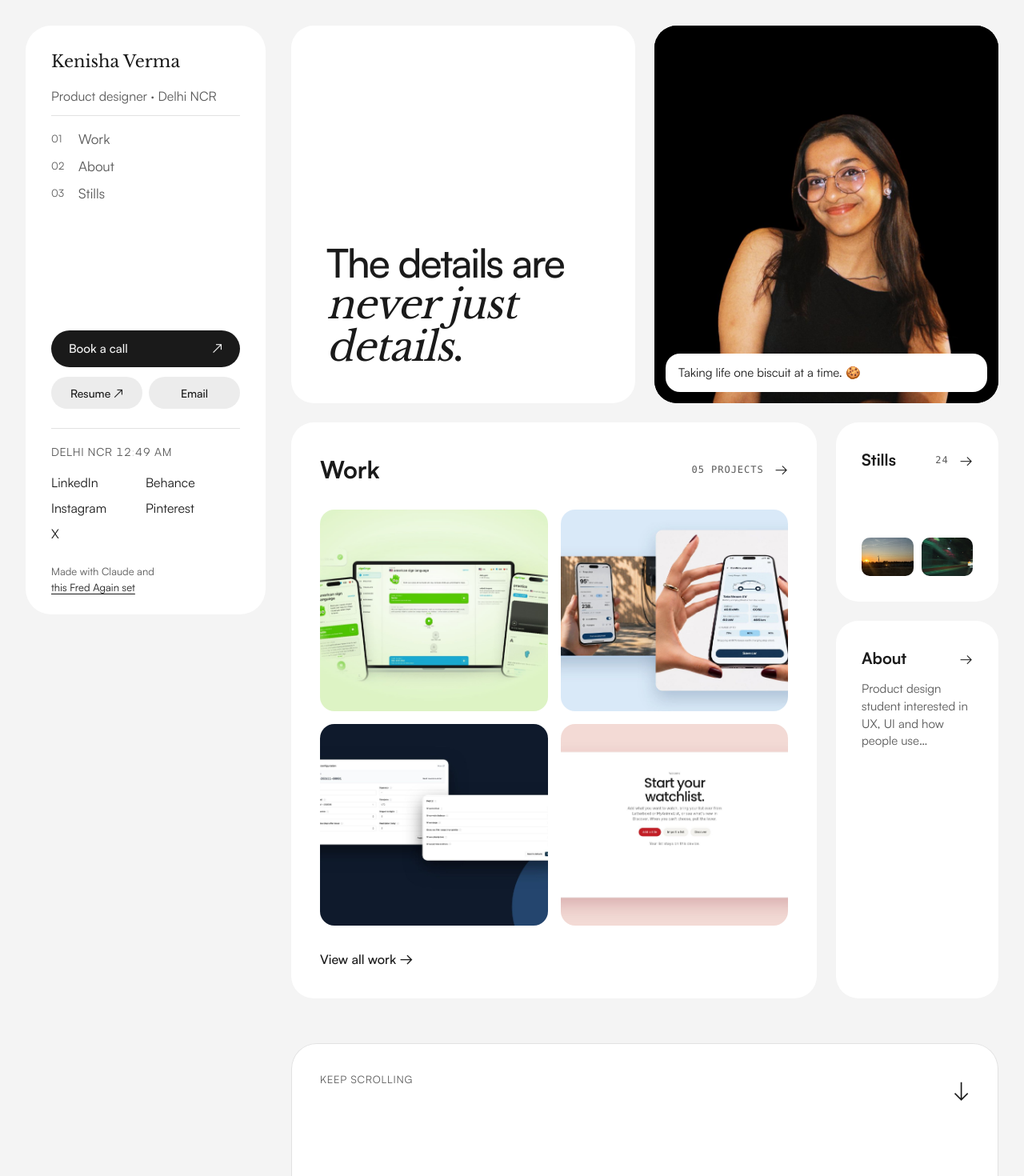
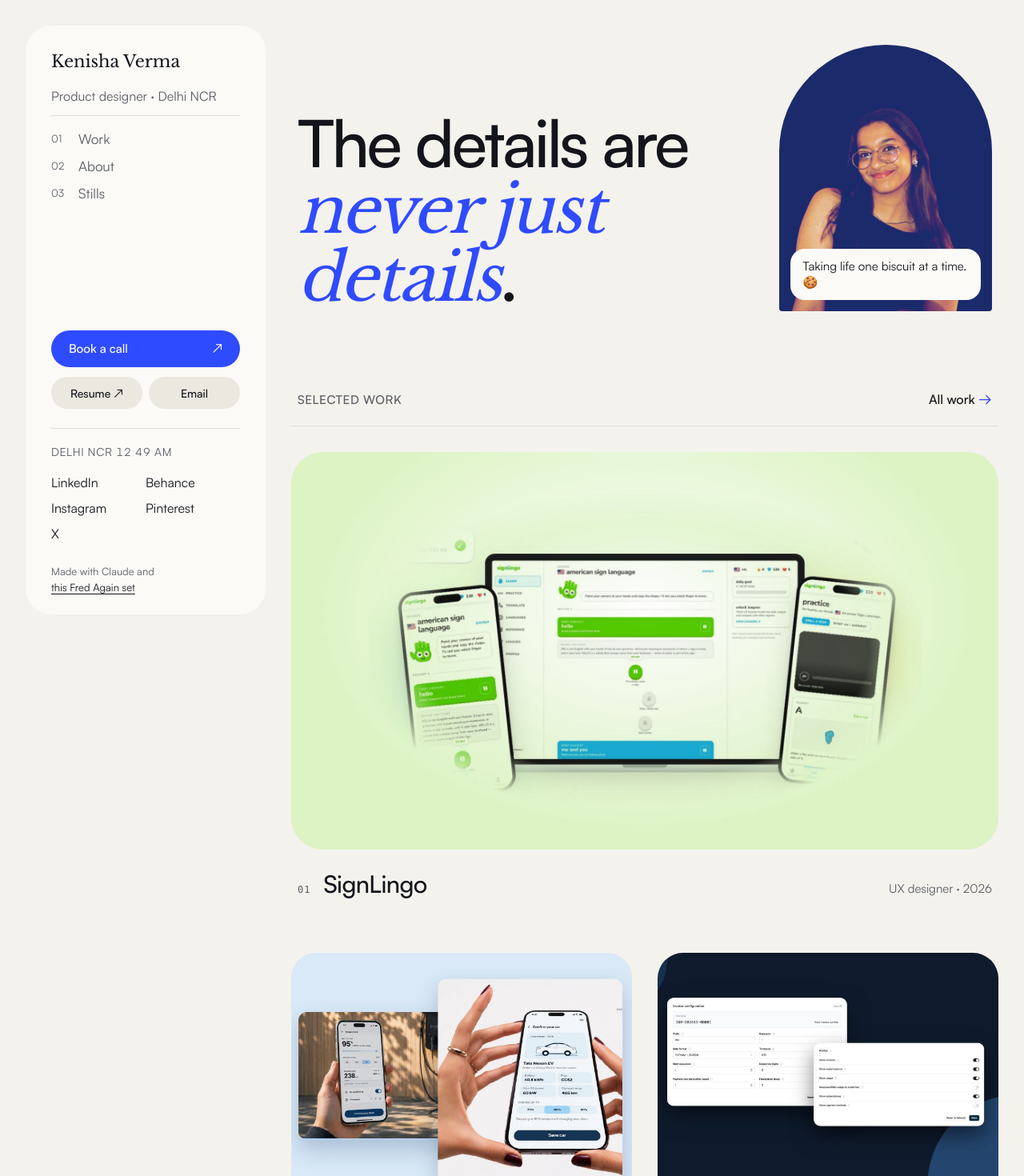
Before and after one commit to KaeV18/pportfolio, a Next.js app: page / in a window 1280 px wide. Shown: the top 1470 px of the page at 80% size. Built offline with nearby package versions, Linux system fonts and the light colour scheme.

Commit message:
Redesign: work-led home, new palette, portrait treatment

```diff
--- a/src/app/globals.css
+++ b/src/app/globals.css
@@ -4,8 +4,8 @@
 @font-face{font-family:"Satoshi";src:url("/fonts/satoshi-700.woff2") format("woff2");font-weight:700;font-display:swap}
 
 :root{
-  --bg:#f4f4f4;--surface:#fff;--ink:#1a1a1a;--muted:#595959;--faint:#767676;--rule:#e2e2e2;
-  --gray:#e6e6e6;--pill:#ececec;--dark:#1a1a1a;--on-dark:#f4f4f4;
+  --bg:#F4F2ED;--surface:#FBFAF7;--ink:#13151B;--muted:#5b5e66;--faint:#7a7d85;--rule:#e1ded6;
+  --gray:#e7e4dc;--pill:#ebe8e0;--dark:#13151B;--on-dark:#F4F2ED;--accent:#2F4BFF;
   --sans:"Satoshi","Helvetica Neue",Helvetica,Arial,sans-serif;
   --serif:var(--serif-font),"Libre Baskerville",Georgia,serif;
   --mono:ui-monospace,SFMono-Regular,Menlo,Consolas,monospace;
@@ -410,3 +410,36 @@ html.lb-lock{overflow:hidden}
 .decision.noimg,.decision.flip.noimg{grid-template-columns:1fr}
 
 @media (min-width:1181px){.t-about{grid-row:4/span 2}}
+
+/* ---------- v5 home: work-led ---------- */
+.home{display:flex;flex-direction:column;gap:96px;padding-bottom:24px}
+.hero2{display:grid;grid-template-columns:minmax(0,1.35fr) minmax(0,.65fr);gap:48px;align-items:end;padding:24px 8px 0}
+.hero2 .statement{font-size:clamp(46px,6.4vw,104px);font-weight:500;line-height:1.0;letter-spacing:-.04em}
+.hero2 .statement em{font-family:var(--serif);font-style:italic;font-weight:400;color:var(--accent);letter-spacing:-.03em}
+.hero2-photo{margin:0;position:relative;border-radius:999px 999px 28px 28px;overflow:hidden;background:#1b2a6b;aspect-ratio:4/5}
+.hero2-photo img{width:100%;height:100%;object-fit:cover;object-position:96% 30%;mix-blend-mode:lighten}
+.hero2-photo figcaption{position:absolute;left:14px;right:14px;bottom:14px;padding:12px 16px;background:var(--surface);border-radius:18px;font-size:15px;line-height:1.35}
+.sel-head{display:flex;justify-content:space-between;align-items:baseline;padding:0 8px 20px;border-bottom:1px solid var(--rule)}
+.sel-head h2{font-size:15px;font-weight:500;letter-spacing:.04em;text-transform:uppercase;color:var(--muted)}
+.sel-all{font-size:16px;font-weight:500}
+.sel-grid{display:grid;grid-template-columns:repeat(2,minmax(0,1fr));gap:64px 32px;padding-top:32px}
+.sel-item{display:flex;flex-direction:column;gap:20px;min-width:0}
+.sel-item.wide{grid-column:1/-1}
+.sel-stage{border-radius:32px;overflow:hidden;aspect-ratio:4/3;background:var(--gray);transition:transform .8s var(--ease)}
+.sel-item.wide .sel-stage{aspect-ratio:16/9;border-radius:40px}
+.sel-stage .ph{height:100%;border-radius:0}
+.sel-item:hover .sel-stage{transform:scale(.988)}
+.sel-item:hover .sel-stage img{transform:scale(1.04)}
+.sel-item:hover .t{text-decoration:underline;text-underline-offset:5px;text-decoration-color:var(--accent)}
+.sel-meta{display:flex;align-items:baseline;gap:16px;padding:0 8px;flex-wrap:wrap}
+.sel-meta h3{font-size:30px;font-weight:500;letter-spacing:-.02em}
+.sel-meta .sub{margin-left:auto;font-size:15px;color:var(--muted)}
+.duo2{display:grid;grid-template-columns:repeat(2,minmax(0,1fr));gap:24px}
+.duo-tile{display:flex;flex-direction:column;gap:20px;justify-content:space-between;background:var(--surface);border-radius:32px;padding:36px;min-height:260px;box-shadow:inset 0 0 0 1px var(--rule);transition:transform .6s var(--ease)}
+.duo-tile:hover{transform:translateY(-3px)}
+.duo-tile p{font-size:22px;line-height:1.4;color:var(--ink);max-width:520px}
+.stills-tile .thumbs{max-width:260px}
+.btn-dark{background:var(--accent);color:#fff}
+.nav a[aria-current="page"]::after{background:var(--accent)}
+.arrow{color:var(--accent)}
+@media (max-width:900px){.hero2{grid-template-columns:1fr;gap:32px}.hero2-photo{max-width:360px}.home{gap:64px}.sel-grid{grid-template-columns:1fr}.duo2{grid-template-columns:1fr}.sel-meta .sub{margin-left:0;flex-basis:100%}}
--- a/src/app/page.tsx
+++ b/src/app/page.tsx
@@ -1,22 +1,8 @@
 import Link from "next/link";
 import Ph from "@/components/Ph";
-import NextPage from "@/components/NextPage";
 import { site, projects, stills } from "@/content/site";
 
-const st = (i: number) => ({ "--i": i } as React.CSSProperties);
 const pad = (n: number) => String(n).padStart(2, "0");
-
-function Head({ title, count, size = 22 }: { title: string; count?: string; size?: number }) {
-  return (
-    <div className="head">
-      <h2 className="t" style={{ fontSize: size }}>{title}</h2>
-      <span className="right">
-        {count ? <span className="counter">{count}</span> : null}
-        <span className="arrow" aria-hidden="true">→</span>
-      </span>
-    </div>
-  );
-}
 
 function Statement() {
   const { statement: s, accent: a } = site.hero;
@@ -26,44 +12,50 @@ function Statement() {
 }
 
 export default function Home() {
-  const covers = projects.filter((x) => x.cover).slice(0, 4);
+  const list = projects.filter((x) => x.cover);
   return (
-    <>
-      <div className="bento">
-        <div className="tile t-statement rise" style={st(0)}>
+    <div className="home">
+      <section className="hero2 rise" style={{ "--i": 0 } as React.CSSProperties}>
+        <div className="hero2-text">
           <h1 className="statement"><Statement /></h1>
         </div>
+        <figure className="hero2-photo">
+          {site.hero.photo ? <img src={site.hero.photo} alt={site.name} /> : null}
+          <figcaption>{site.hero.caption}</figcaption>
+        </figure>
+      </section>
 
-        <div className="tile t-photo rise" style={st(1)}>
-          {site.hero.photo ? (
-            <img className="cover" src={site.hero.photo} alt={site.name} />
-          ) : (
-            <span className="photo-ph">[Your photo]</span>
-          )}
-          <span className="photo-caption">{site.hero.caption}</span>
+      <section className="selected">
+        <div className="sel-head">
+          <h2>Selected work</h2>
+          <Link href="/work/" className="sel-all">All work <span className="arrow">→</span></Link>
         </div>
+        <div className="sel-grid">
+          {list.map((p, i) => (
+            <Link key={p.slug} href={`/work/${p.slug}/`} className={`sel-item${i === 0 ? " wide" : ""} rise`} style={{ "--i": i + 1 } as React.CSSProperties}>
+              <div className="sel-stage"><Ph src={p.cover} label="" /></div>
+              <div className="sel-meta">
+                <span className="counter">{pad(i + 1)}</span>
+                <h3 className="t">{p.name}</h3>
+                <span className="sub">{p.role} · {p.year}</span>
+              </div>
+            </Link>
+          ))}
+        </div>
+      </section>
 
-        <Link href="/work/" className="tile pad28 t-work rise" style={st(2)}>
-          <Head title="Work" count={`${pad(projects.length)} projects`} size={30} />
-          <div className="collage">
-            {covers.map((p, i) => (
-              <Ph key={i} src={p?.cover} label="" bg={p?.cover ? undefined : i % 2 ? "var(--g1)" : undefined} />
-            ))}
-          </div>
-          <span className="strong">View all work <span className="arrow">→</span></span>
+      <section className="duo2">
+        <Link href="/about/" className="duo-tile">
+          <span className="counter">About</span>
+          <p>{site.about.short}</p>
+          <span className="strong">More about me <span className="arrow">→</span></span>
         </Link>
-
-        <Link href="/stills/" className="tile t-stills rise" style={st(3)}>
-          <Head title="Stills" count={stills.length ? pad(stills.length) : "[N]"} size={20} />
+        <Link href="/stills/" className="duo-tile stills-tile">
+          <span className="counter">Stills · {pad(stills.length)}</span>
           <div className="thumbs"><Ph src={stills[0]} bg="var(--g1)" /><Ph src={stills[1]} bg="var(--g2)" /></div>
+          <span className="strong">See stills <span className="arrow">→</span></span>
         </Link>
-
-        <Link href="/about/" className="tile t-about rise" style={st(5)}>
-          <Head title="About" size={20} />
-          <p className="about-mini">{site.about.short}</p>
-        </Link>
-      </div>
-      <NextPage href="/about/" title="About" />
-    </>
+      </section>
+    </div>
   );
 }
```
